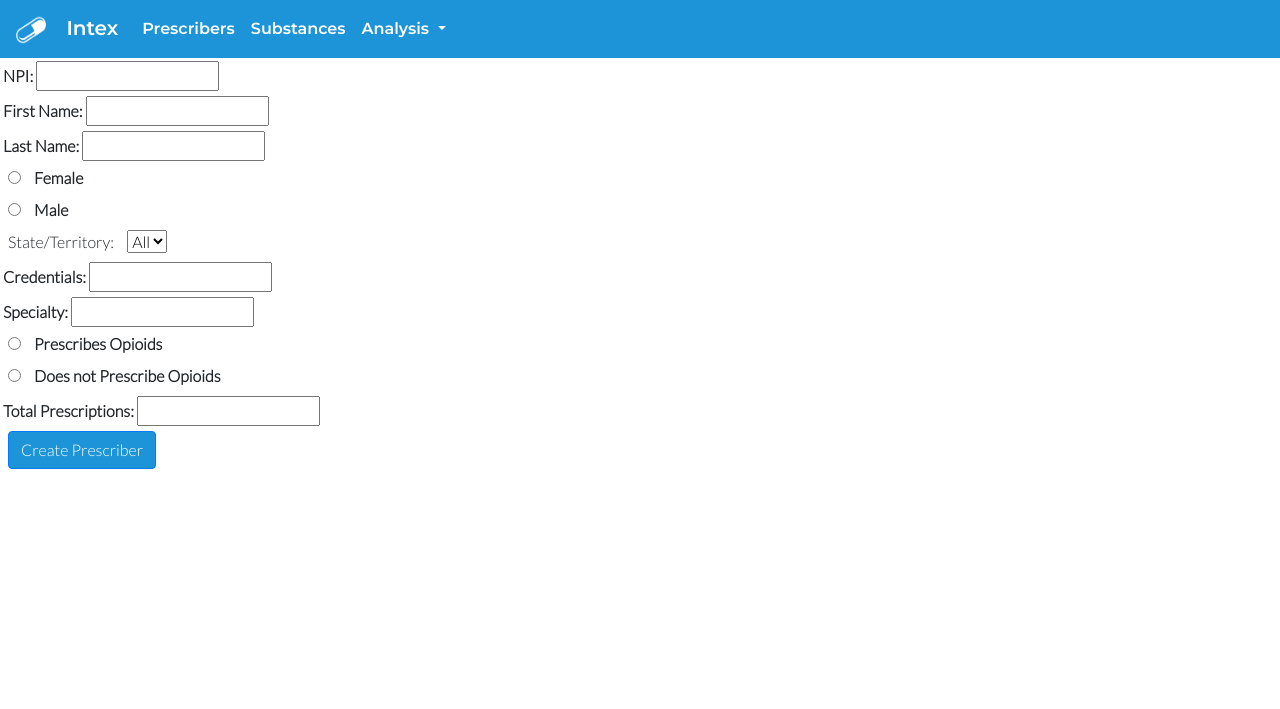
After one commit to skyswalker11/intex1, a Django app: page /create/prescriber/ in a window 1280 px wide. The commit adds this page. Shown: the top 709 px of the page. Run offline with Django 3.2, Linux system fonts and the light colour scheme; data that the repository does not hold is empty; some libraries are stand-ins or nearby versions.

Commit message:
My changes

```diff
--- a/drugapp/urls.py
+++ b/drugapp/urls.py
@@ -1,7 +1,7 @@
 from django.urls import path
 from .views import indexPageView, drugPageView,drugdetailsPageView\
-, prescriberPageView, editprescriberPageView, prescriberdetailsPageView\
-, analysis1PageView, analysis2PageView
+, prescriberPageView, editprescriberPageView, prescriberdetailsPageView, createprescriberPageView\
+, analysis1PageView, analysis2PageView, deleteprescriberPageView
 
 urlpatterns = [
     path("analysis1/", analysis1PageView, name="analysis1"),
@@ -11,5 +11,7 @@ urlpatterns = [
     path("drugdetails/<int:drug_id>", drugdetailsPageView, name="drug_details"),
     path("prescriber/", prescriberPageView, name="prescriber"),
     path("prescriberdetails/<int:npi>", prescriberdetailsPageView, name="prescriber_details"),
+    path("create/prescriber/",createprescriberPageView, name="create_prescriber"),
+    path("delete/prescriber/",deleteprescriberPageView, name="delete_prescriber"),
     path("edit/prescriber/<int:npi>", editprescriberPageView, name="edit_prescriber"),
 ]
--- a/drugapp/views.py
+++ b/drugapp/views.py
@@ -1,5 +1,5 @@
 from django.shortcuts import render
-from django.db.models import Q
+from django.db.models import Q, Sum
 from .models import Drug, Prescriber, Triple, State
 import psycopg2
 
@@ -151,10 +151,12 @@ def drugPageView(request) :
 def drugdetailsPageView(request,drug_id):
     drug = Drug.objects.get(id=drug_id)
     triples = Triple.objects.filter(drug_id=drug_id).order_by('-quantity')[:10]
+    sum = Triple.objects.filter(drug_id=drug_id).aggregate(Sum('quantity'))
 
     context = {
         "drug": drug,
-        "triples":triples
+        "triples":triples,
+        "sum": sum
     }
     return render(request, 'drugapp/drugdetails.html', context)
 
@@ -238,6 +240,33 @@ def prescriberPageView(request) :
         return render(request, 'drugapp/prescriber.html', context)
 
 
+def prescriberdetailsPageView(request,npi) :
+    prescriber = Prescriber.objects.get(npi=npi)
+    triples = Triple.objects.filter(npi=npi).order_by('-quantity')[:10]
+
+    context = {
+        "prescriber": prescriber,
+        "triples":triples
+    }
+
+    return render(request, 'drugapp/prescriberdetails.html',context)
+
+
+def createprescriberPageView(request) :
+
+
+    if request.method == 'POST' :
+
+        return prescriberdetailsPageView(request)
+
+    else:
+        states = State.objects.all()
+
+        context = {
+            "states": states,
+        }
+
+        return render(request, 'drugapp/createPrescriber.html', context)
 
 
 def editprescriberPageView(request,npi) :
@@ -252,13 +281,21 @@ def editprescriberPageView(request,npi) :
 
     return render(request, 'drugapp/editprescriber.html', context)
 
-def prescriberdetailsPageView(request,npi) :
-    prescriber = Prescriber.objects.get(npi=npi)
-    triples = Triple.objects.filter(npi=npi).order_by('-quantity')[:10]
+
+def deleteprescriberPageView(request):
+
+    if request.method == 'POST' :
+        npi = request.POST['npi']
+        print(npi)
+        instance = Prescriber.objects.get(npi=npi)
+        instance.delete()
+
+    prescribers =  Prescriber.objects.all()[:1000]
+    states = State.objects.all()
 
     context = {
-        "prescriber": prescriber,
-        "triples":triples
+        "prescribers": prescribers,
+        "states": states,
     }
 
-    return render(request, 'drugapp/prescriberdetails.html',context)
+    return render(request, 'drugapp/prescriber.html', context)
--- a/intexdrug/static/css/styles.css
+++ b/intexdrug/static/css/styles.css
@@ -52,6 +52,17 @@ margin:10px;
 /* Search bar button */
 .search {
   margin:3px;
+}
+
+.search_header {
+  display:flex;
+  width:100%;
+  justify-content: space-between;
+}
+
+.create_button{
+  margin-top:3px;
+  margin-right:7px;
 }
 
 .space {
--- a/templates/base.html
+++ b/templates/base.html
@@ -24,7 +24,7 @@
 
   <body class="body_text">
     {% comment %}Bootstrap Navbar {% endcomment %}
-    <div class="nav_text masthead">
+    <div class="nav_text">
       <nav class="navbar navbar-expand-lg navbar-dark" style="background-color: #1d94d8;" >
         <div>
           <a class="navbar-brand">
@@ -39,7 +39,7 @@
         <div class="collapse navbar-collapse" id="navbarSupportedContent">
           <ul class="navbar-nav mr-auto">
             <li class="nav-item active">
-              <a class="nav-link" href="{% url 'prescriber' %}">Perscribers</a>
+              <a class="nav-link" href="{% url 'prescriber' %}">Prescribers</a>
             </li>
             <li class="nav-item active">
               <a class="nav-link" href="{% url 'drug' %}">Substances</a>
--- /dev/null
+++ b/templates/drugapp/createPrescriber.html
@@ -0,0 +1,45 @@
+{% extends 'base.html' %}
+{% load static %}
+{% comment %}
+{% endcomment %}
+{% block content %}
+
+    <form action="{% url 'create_prescriber' %}" method="post" class="search">
+        <label for="npi"><b>NPI:</b></label>
+        <input type="text" id="npi" name="npi"><br>
+
+        <label for="fname"><b>First Name:</b></label>
+        <input type="text" id="fname" name="fname"><br>
+        <label for="lname"><b>Last Name:</b></label>
+        <input type="text" id="lname" name="lname"><br>
+
+        <input class="space" type="radio" id="female" name="gender" value="female" selected>
+        <label class="space" for="female"><b>Female</b></label><br>
+        <input class="space" type="radio" id="male" name="gender" value="male">
+        <label class="space" for="male"><b>Male</b></label><br>
+
+
+        <label class="space" for="state">State/Territory:</label>
+        <select class="space" name="state" id="state">
+            <option value="all" selected>All</option>
+            {% for state in states %}
+            <option value={{state.state}}>{{state.state}}</option>
+            {% endfor %}
+        </select><br>
+
+        <label for="credenditals"><b>Credentials:</b></label>
+        <input type="text" id="credenditals" name="credentials"><br>
+        <label for="specialty"><b>Specialty:</b></label>
+        <input type="text" id="specialty" name="specialty"><br>
+
+        <input class="space" type="radio" id="opi_y" name="opiate" value="y" selected>
+        <label class="space" for="opi_y"><b>Prescribes Opioids</b></label><br>
+        <input class="space" type="radio" id="opi_n" name="opiate" value="n">
+        <label class="space" for="opi_n"><b>Does not Prescribe Opioids</b></label><br>
+
+        <label for="perscriptions"><b>Total Prescriptions:</b></label>
+        <input type="text" id="perscriptions" name="perscriptions"><br>
+        <button class="btn btn-primary my-2 my-sm-0 space" type="submit">Create Prescriber</button>
+    </form>
+
+{% endblock %}
--- a/templates/drugapp/drugdetails.html
+++ b/templates/drugapp/drugdetails.html
@@ -6,6 +6,7 @@
 
     <div class="detail_header">
         <h4><a href="#"><b>{{drug.drug_name}}</b></a></h4>
+        <p><b>Total Prescriptions:</b> {{sum.quantity__sum}}</p>
         {% if drug.is_opioid%}
             <input type="checkbox" id="opioid" name="opioid" disabled="disabled" checked>
             <label for="opioid">Is an Opioid</label><br>
```
Also changed, not shown: static/css/styles.css (+30 -1 lines), templates/drugapp/prescriber.html (+4 -3 lines), templates/drugapp/prescriberdetails.html (+10 -1 lines), drugapp/migrations/0006_merge_20211207_0150.py (added).
